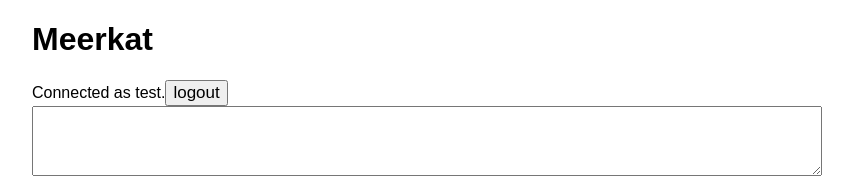
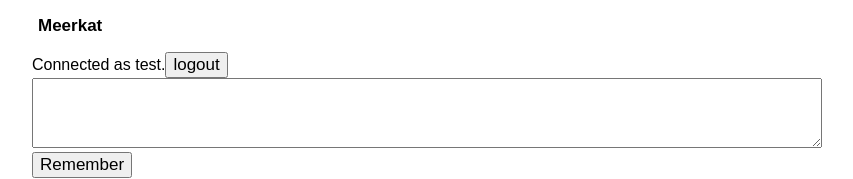
Before and after one commit to juissi999/meerkat, a React app: page / in a window 1280 px wide. Shown: the top 179 px of the page, without its empty margins (213-1066 px from the left). Built offline with nearby package versions, Linux system fonts and the light colour scheme; no server answers.

Commit message:
style update

```diff
--- a/src/css/style.css
+++ b/src/css/style.css
@@ -61,12 +61,24 @@ textarea {
 
 .notification {
    display: inline-block;
-   padding: 8px;
-   /*margin: 10px;*/
-   margin-bottom:5px;
+   padding: 6px;
+   margin: 10px;
+   /*margin-top:5px;*/
    color: green;
    border: 1px solid green;
    border-radius: 5px;
+}
+
+.memorytxt {
+   margin-top: 5px;
+   margin-bottom: 5px;
+}
+
+h1 {
+   font-size: 17px;
+   padding: 6px;
+   display:inline-block;
+   margin: 10px 0 10px 0;
 }
 
 @media screen and (min-width:800px) {
```
